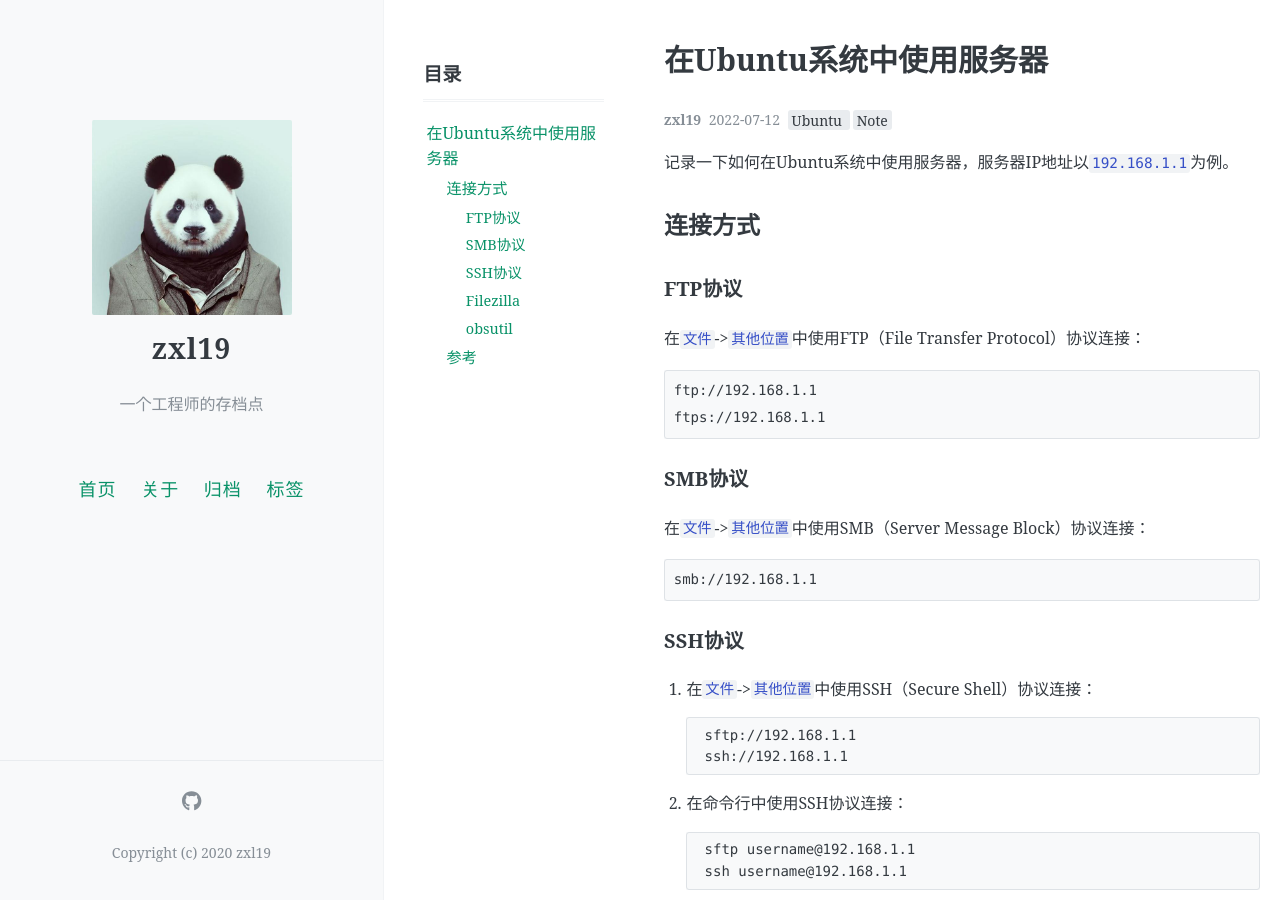
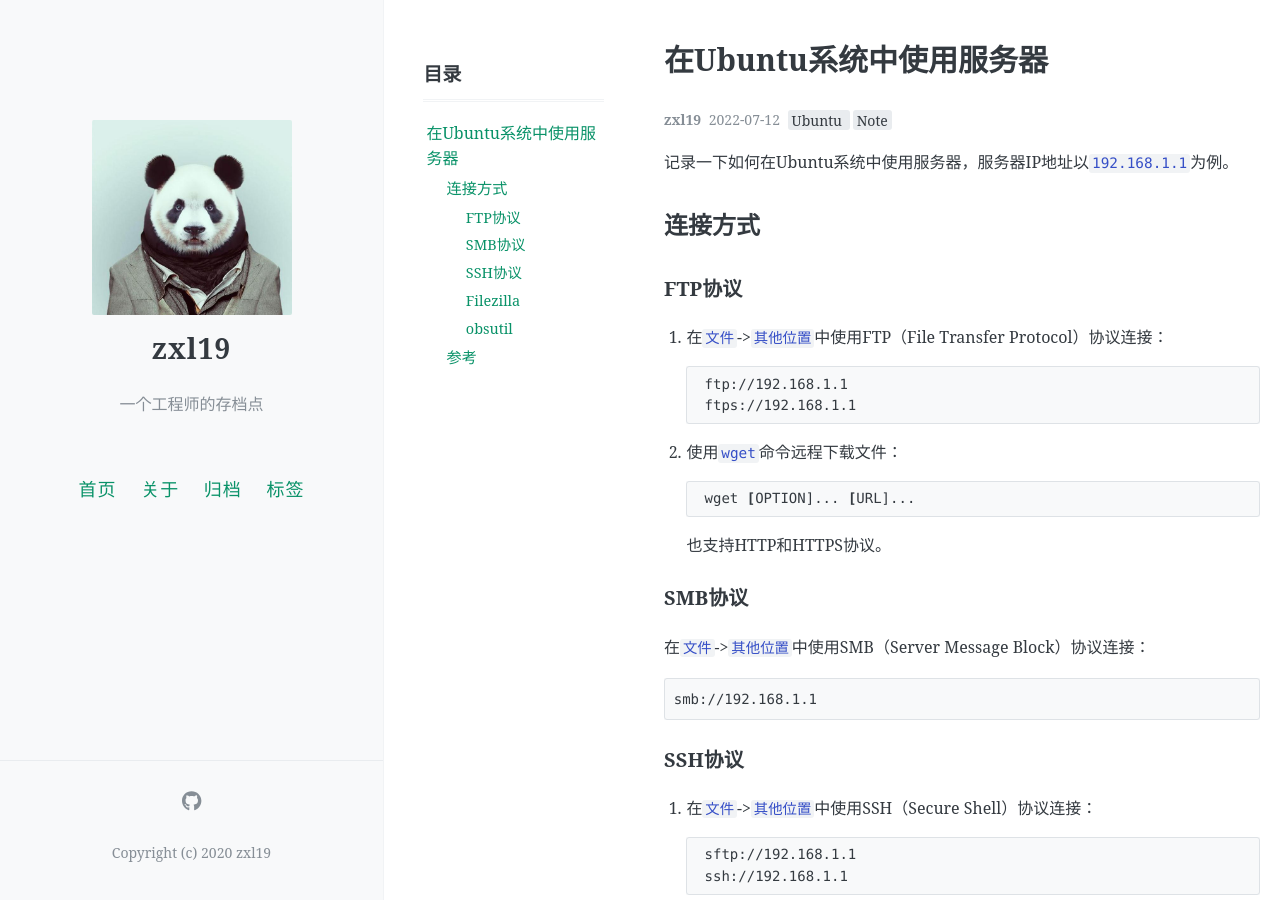
Before and after one commit to zxl19/zxl19.github.io, a Jekyll site: the page built from _posts/2022-07-12-ubuntu-server.md, in a window 1280 px wide and 900 px high. Built offline with Jekyll 4.4.1, drawn with Linux system fonts in a browser that asks for light colours; comment, search, counter and statistics services are not loaded.

Commit message:
Update Posts modified:   _posts/2020-06-03-vscode-setup.md modified:   _posts/2022-07-12-ubuntu-server.md modified:   _posts/2022-12-28-cpp-utility.md

````diff
--- a/_posts/2022-07-12-ubuntu-server.md
+++ b/_posts/2022-07-12-ubuntu-server.md
@@ -17,12 +17,20 @@ pinned: false
 
 ### FTP协议
 
-在`文件`->`其他位置`中使用FTP（File Transfer Protocol）协议连接：
+1. 在`文件`->`其他位置`中使用FTP（File Transfer Protocol）协议连接：
 
-```shell
-ftp://192.168.1.1
-ftps://192.168.1.1
-```
+    ```shell
+    ftp://192.168.1.1
+    ftps://192.168.1.1
+    ```
+
+2. 使用`wget`命令远程下载文件：
+
+    ```shell
+    wget [OPTION]... [URL]...
+    ```
+
+    也支持HTTP和HTTPS协议。
 
 ### SMB协议
 
````
Also changed, not shown: _posts/2020-06-03-vscode-setup.md (+6 -2 lines), _posts/2022-12-28-cpp-utility.md (+2 -2 lines).
